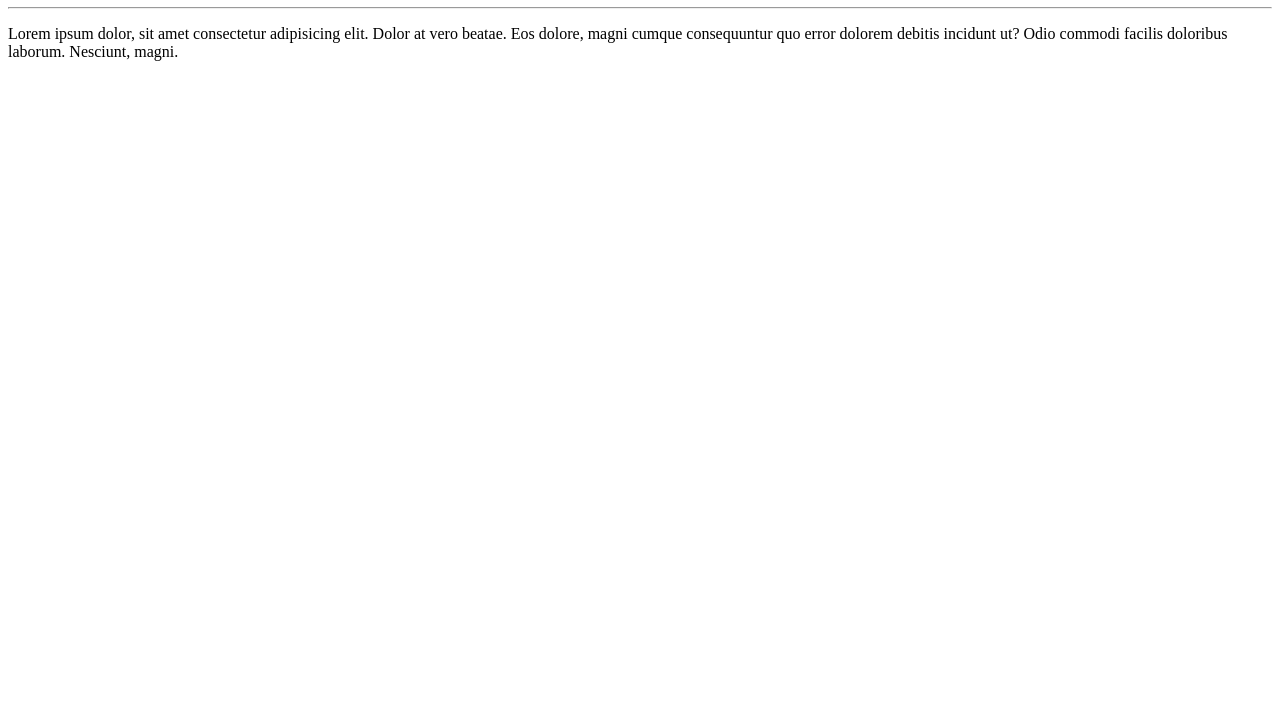
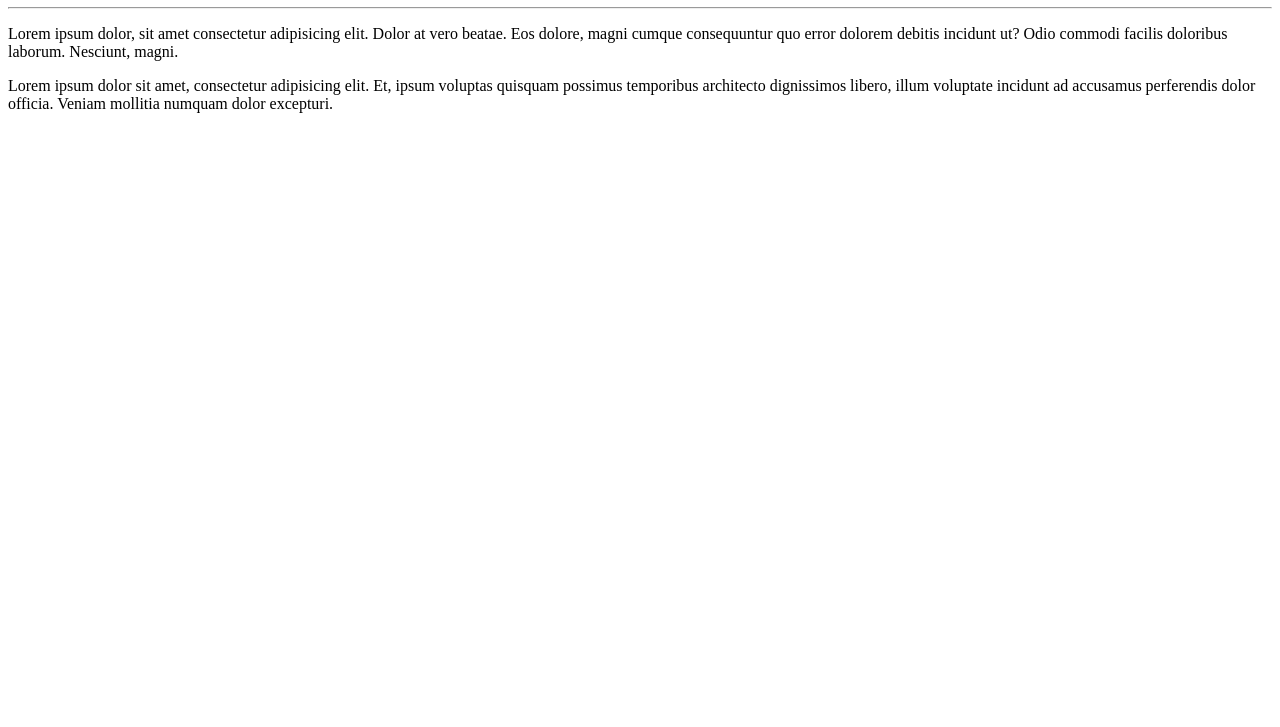
Before and after one commit to EvertonAlmeidaET/Ola-Mundo, a plain HTML site: page site-exemplo/index.html in a window 1280 px wide. Shown: the part 73-800 px from the top of the page. Drawn offline with Linux system fonts and the light colour scheme.

Commit message:
adicionei um paragrafor

```diff
--- a/site-exemplo/index.html
+++ b/site-exemplo/index.html
@@ -9,5 +9,7 @@
     <h1>Olá, Mundo!</h1>
     <hr>
     <p>Lorem ipsum dolor, sit amet consectetur adipisicing elit. Dolor at vero beatae. Eos dolore, magni cumque consequuntur quo error dolorem debitis incidunt ut? Odio commodi facilis doloribus laborum. Nesciunt, magni.</p>
+
+    <p>Lorem ipsum dolor sit amet, consectetur adipisicing elit. Et, ipsum voluptas quisquam possimus temporibus architecto dignissimos libero, illum voluptate incidunt ad accusamus perferendis dolor officia. Veniam mollitia numquam dolor excepturi.</p>
 </body>
 </html>
```
